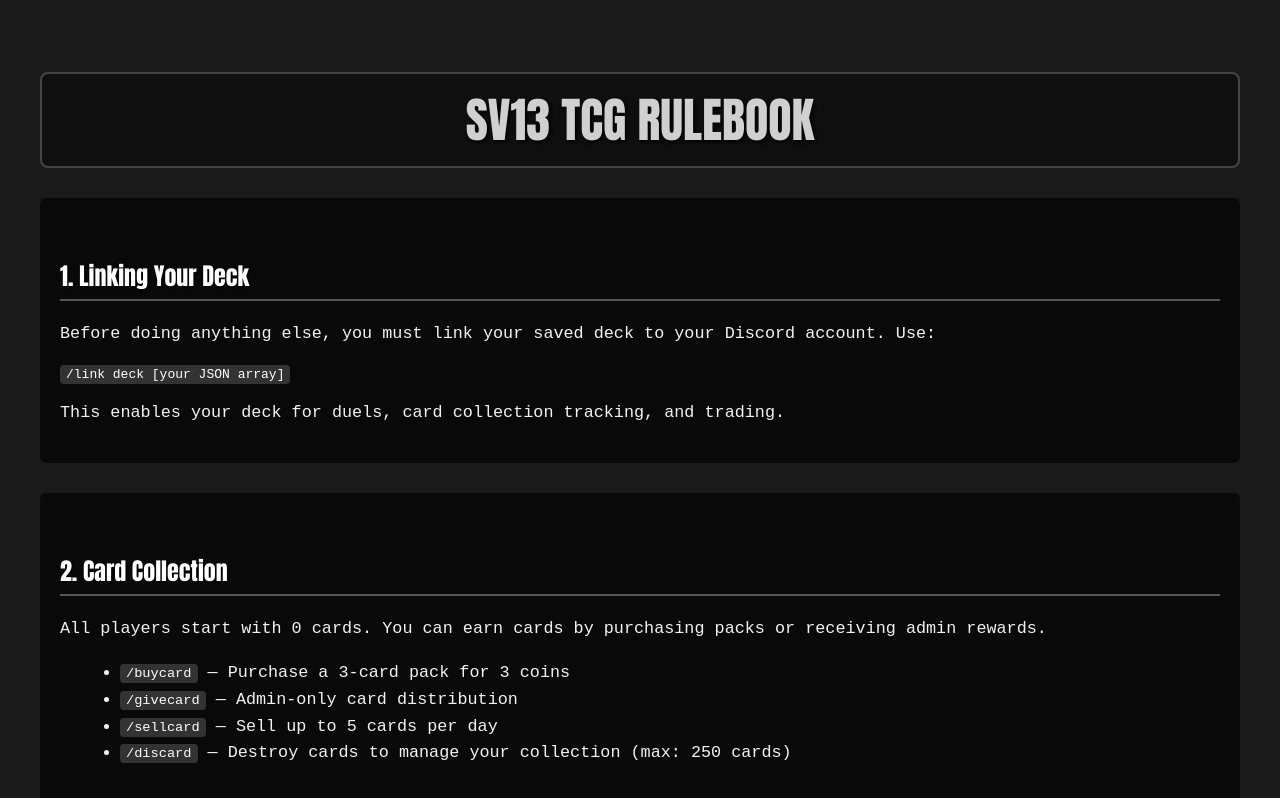
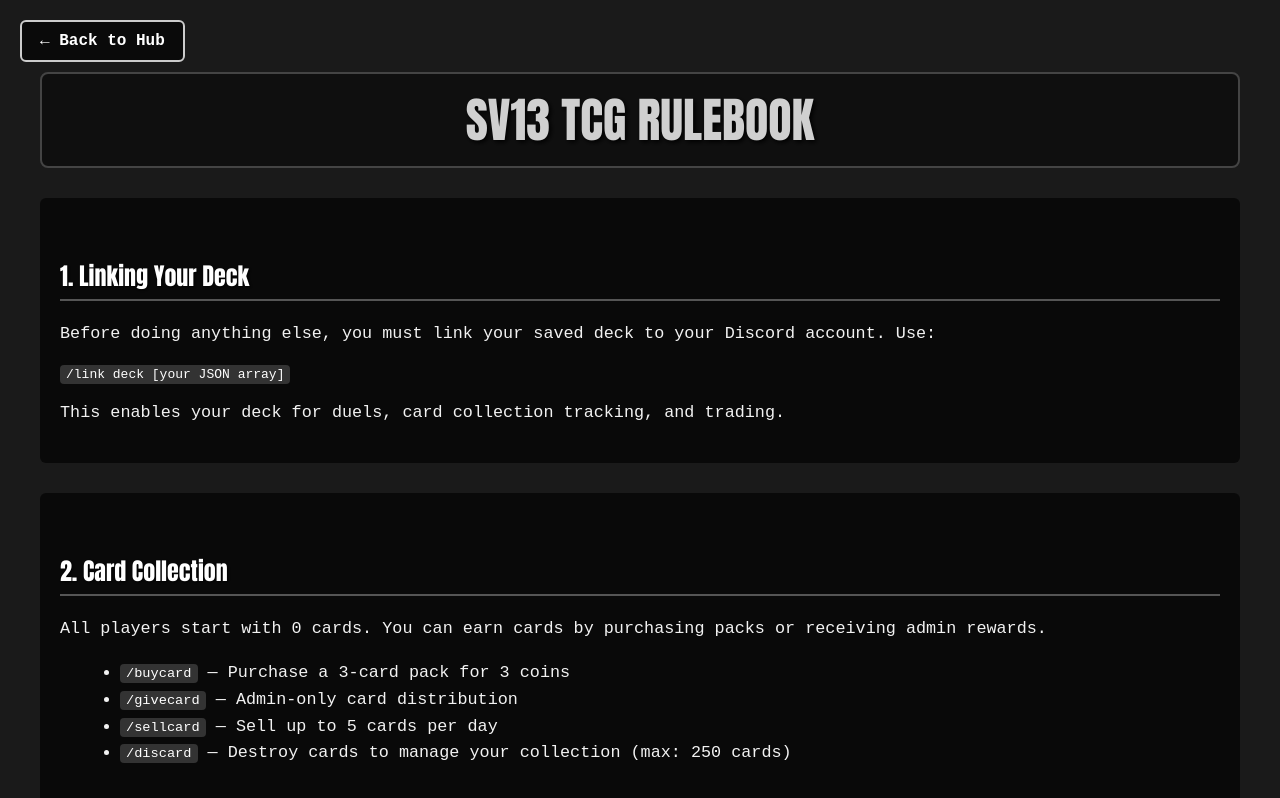
Before and after one commit to MadV313/Duel-Bot, a website: page SV13_RuleBook.html in a window 1280 px wide. Shown: the top 798 px of the page. Drawn offline with Linux system fonts and the light colour scheme.

Commit message:
Update SV13_RuleBook.html

```diff
--- a/SV13_RuleBook.html
+++ b/SV13_RuleBook.html
@@ -25,6 +25,27 @@
       opacity: 0.35;
       z-index: 0;
       pointer-events: none;
+    }
+
+    .back-to-hub {
+      position: fixed;
+      top: 20px;
+      left: 20px;
+      padding: 10px 18px;
+      background-color: rgba(0, 0, 0, 0.6);
+      color: #fff;
+      border: 2px solid #ccc;
+      border-radius: 6px;
+      font-size: 16px;
+      font-weight: bold;
+      text-decoration: none;
+      z-index: 2;
+      transition: all 0.3s ease;
+    }
+
+    .back-to-hub:hover {
+      border-color: #00ffff;
+      box-shadow: 0 0 10px #00ffff;
     }
 
     h1, h2, p, ul, li, .section {
@@ -80,6 +101,9 @@
 </head>
 <body>
   <div class="snow-effect"></div>
+
+  <!-- 🔗 Back to Hub Button -->
+  <a href="https://madv313.github.io/HUB-UI/" class="back-to-hub">← Back to Hub</a>
 
   <h1>SV13 TCG RULEBOOK</h1>
 
```
